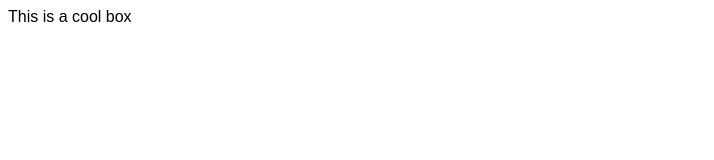
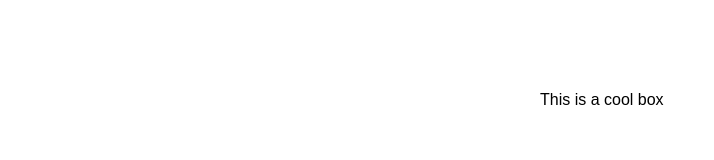
Before and after one commit to santiago1619/santiago1619.github.io, a plain HTML site: page lab3/part2/index.html in a window 1280 px wide. Shown: the whole page, without its empty margins (0-714 px from the left). Drawn offline with Linux system fonts and the light colour scheme.

Commit message:
aligning the text

```diff
--- a/lab3/part2/css/styles.css
+++ b/lab3/part2/css/styles.css
@@ -3,3 +3,14 @@ html {
 }
 
 /* Your CSS below here */
+
+div{
+	width: 200px;
+	height: 100px;
+	display: flex;
+	align-items: center;
+	text-align: center;
+	margin: 50px auto;
+
+	fon
+}
```
